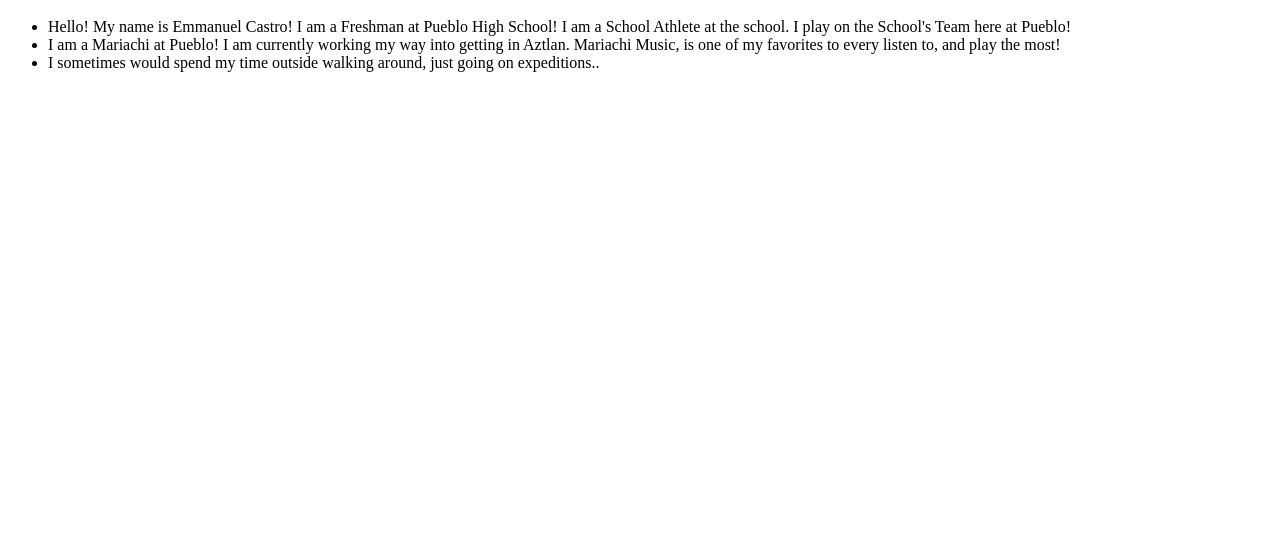
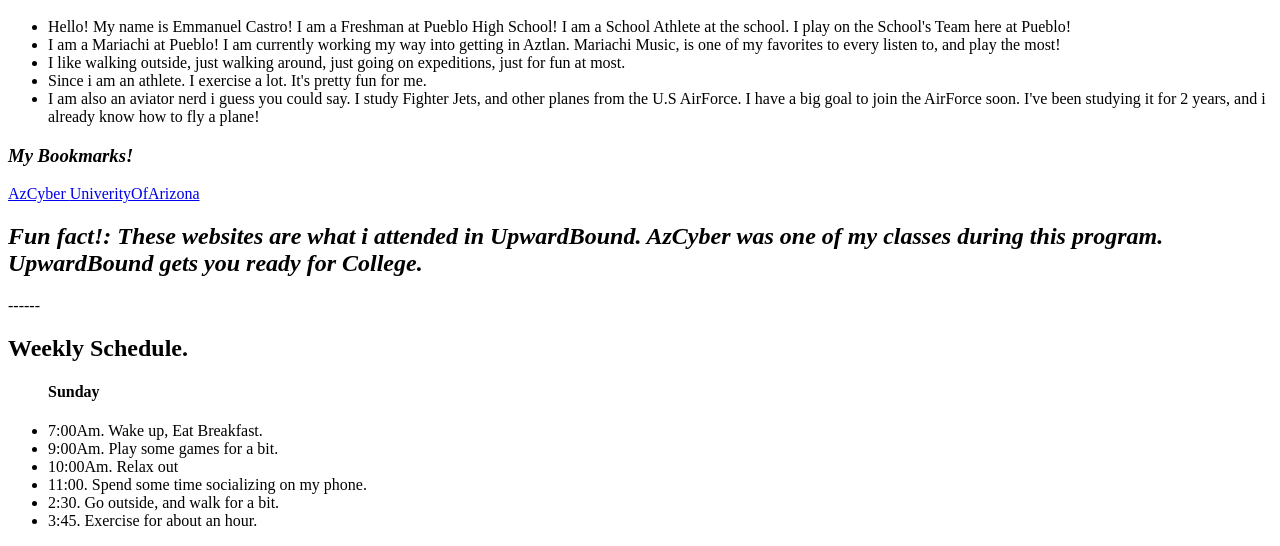
Before and after one commit to Emmanuel778-tech/Personal-Website-Project-p1-, a plain HTML site: page index.html in a window 1280 px wide. Shown: the part 371-917 px from the top of the page. Before the commit the page ends 800 px from the top, so only its background shows below. Drawn offline with Linux system fonts and the light colour scheme.

Commit message:
Progress!

```diff
--- a/index.html
+++ b/index.html
@@ -12,8 +12,26 @@
 <ul>
     <li>Hello! My name is Emmanuel Castro! I am a Freshman at Pueblo High School! I am a School Athlete at the school. I play on the School's Team here at Pueblo!</li>
     <li>I am a Mariachi at Pueblo! I am currently working my way into getting in Aztlan. Mariachi Music, is one of my favorites to every listen to, and play the most!</li>
-    <li>I sometimes would spend my time outside walking around, just going on expeditions..</li>
+    <li>I like walking outside, just walking around, just going on expeditions, just for fun at most.
+    <li>Since i am an athlete. I exercise a lot. It's pretty fun for me.</li>
+    <li>I am also an aviator nerd i guess you could say. I study Fighter Jets, and other planes from the U.S AirForce. I have a big goal to join the AirForce soon. I've been studying it for 2 years, and i already know how to fly a plane!</li>
 </ul>
+   <h3><i>My Bookmarks!</i></h3>
+    <a href="https://azcyber.org/">AzCyber </a>
+    <a href="https://www.arizona.edu/">UniverityOfArizona</a>
+    <h2><i>Fun fact!: These websites are what i attended in UpwardBound. AzCyber was one of my classes during this program. UpwardBound gets you ready for College.</i></h2>
+------
+      <h2><b>Weekly Schedule.</b></h2>
+        <ul>
+           <h4>Sunday</h4>
+           <li>7:00Am. Wake up, Eat Breakfast.</li>
+           <li>9:00Am. Play some games for a bit.</li>
+            <li>10:00Am. Relax out</li>
+            <li>11:00. Spend some time socializing on my phone.</li>
+            <li>2:30. Go outside, and walk for a bit.</li>
+            <li>3:45. Exercise for about an hour.</li>
+        </ul>
+
 
 
 </body>
```
